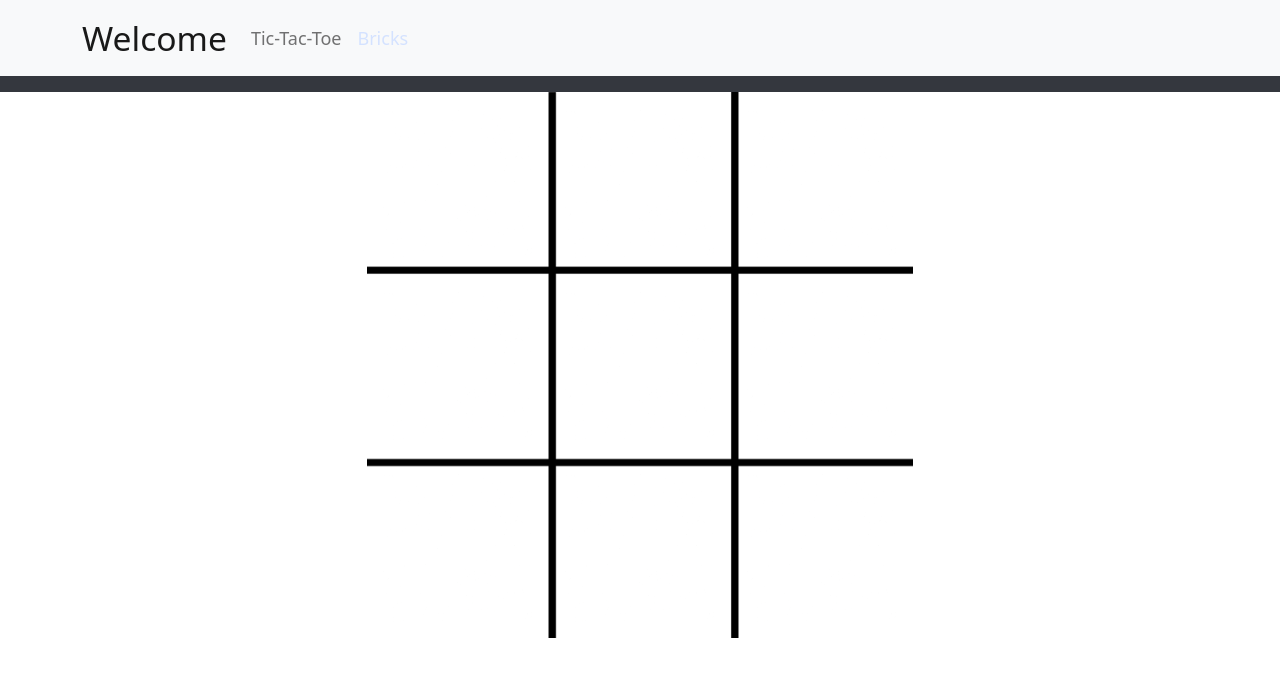
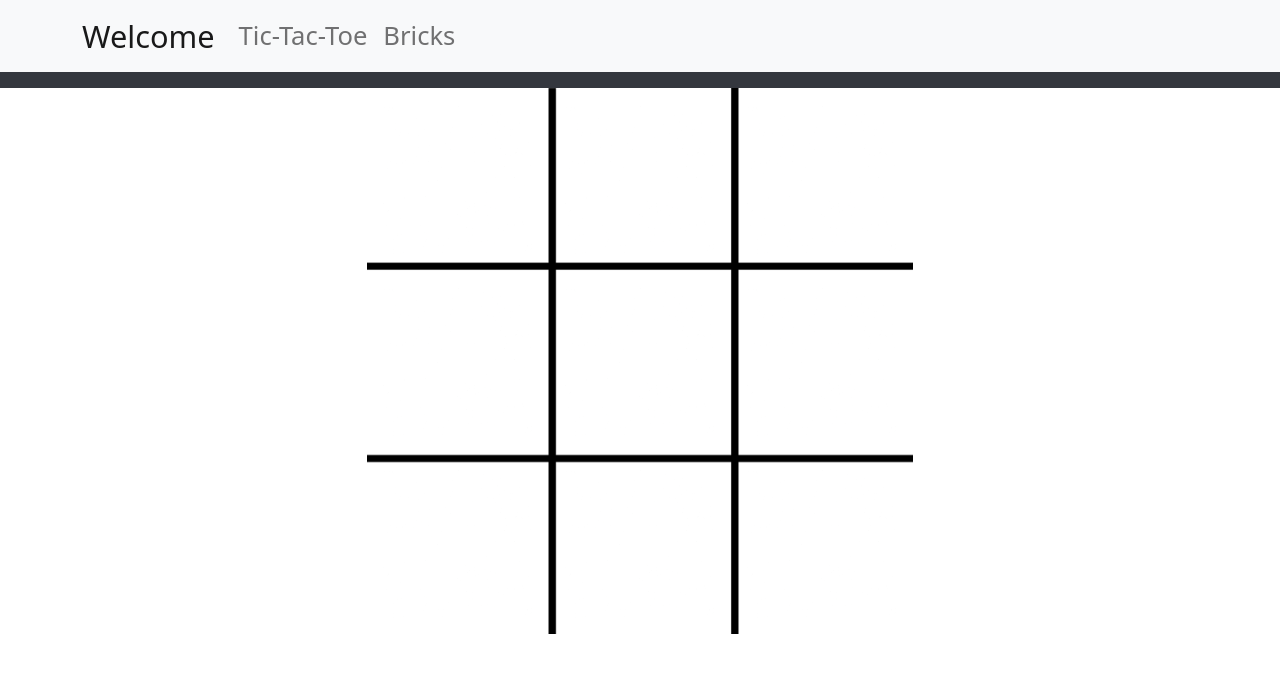
Before and after one commit to gloriyo/gloriyo.github.io, a React (Create React App) app: page /game in a window 1280 px wide. Shown: the top 676 px of the page. Built offline with nearby package versions, Linux system fonts and the light colour scheme.

Commit message:
fix margins

```diff
--- a/src/components/TopNav.tsx
+++ b/src/components/TopNav.tsx
@@ -5,12 +5,12 @@ const TopNav = () => {
 
     return (
 
-        <Navbar bg="light" variant="light">
+        <Navbar className="game-nav" bg="light" variant="light">
             <Container>
                 <Navbar.Brand href="/">Welcome</Navbar.Brand>
                 <Nav className="me-auto">
                     <Nav.Link className="game-nav-link" href="tic-tac-toe">Tic-Tac-Toe</Nav.Link>
-                    <Nav.Link href="bricks">Bricks</Nav.Link>
+                    <Nav.Link className="game-nav-link" href="bricks">Bricks</Nav.Link>
                 </Nav>
 
 
--- a/src/css/game-style.css
+++ b/src/css/game-style.css
@@ -11,11 +11,13 @@
     font-size: 1.2em !important;
   }
 
-
+.game-nav {
+    font-size: 1.6em !important;
+}
 
 .game-nav-link {
     color: rgba(0, 0, 0, 0.55) !important;
-    font-size: large;
+    font-size: 1em;
 }
 
 .game-cnt {
@@ -58,6 +60,11 @@
 canvas {
     width: 420px;
 }
+
+#canvas-cnt {
+    padding: 1em;
+}
+
 
 #canvas-cnt:focus {
     outline: none;
```
